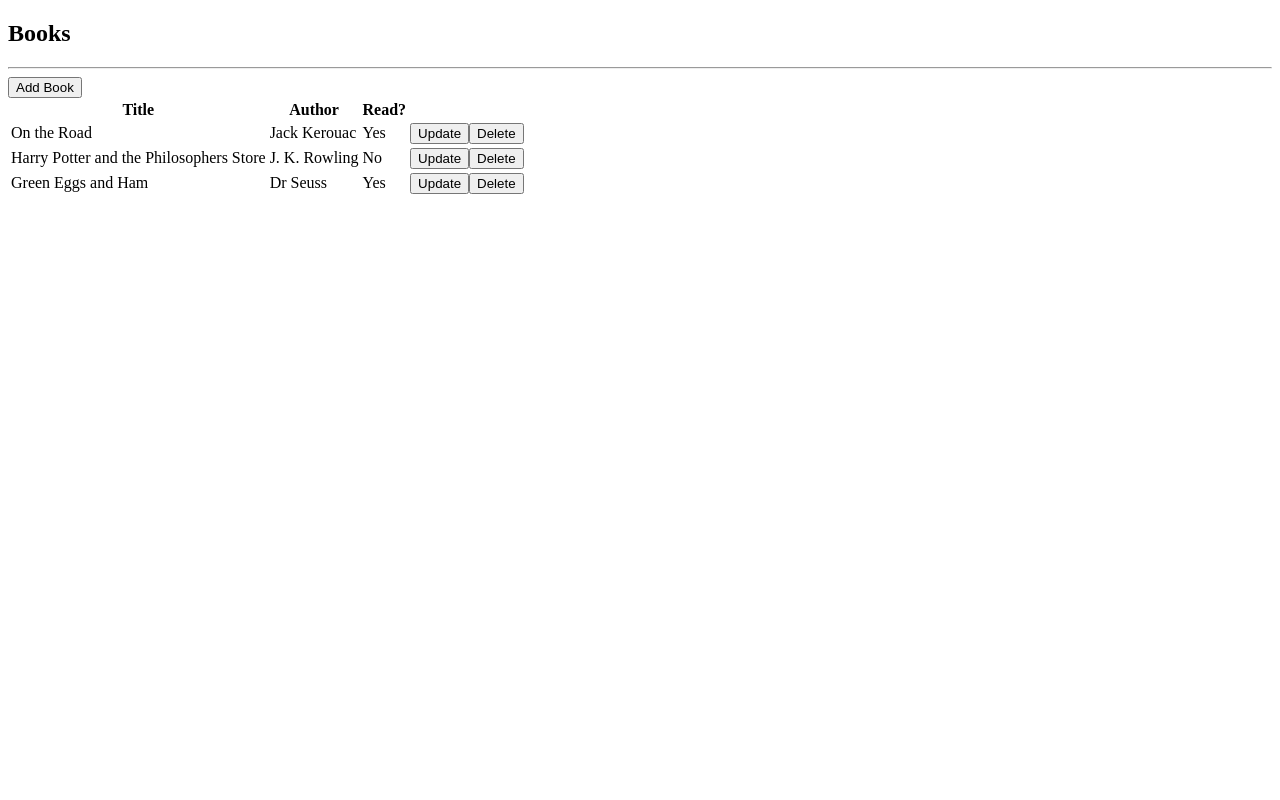
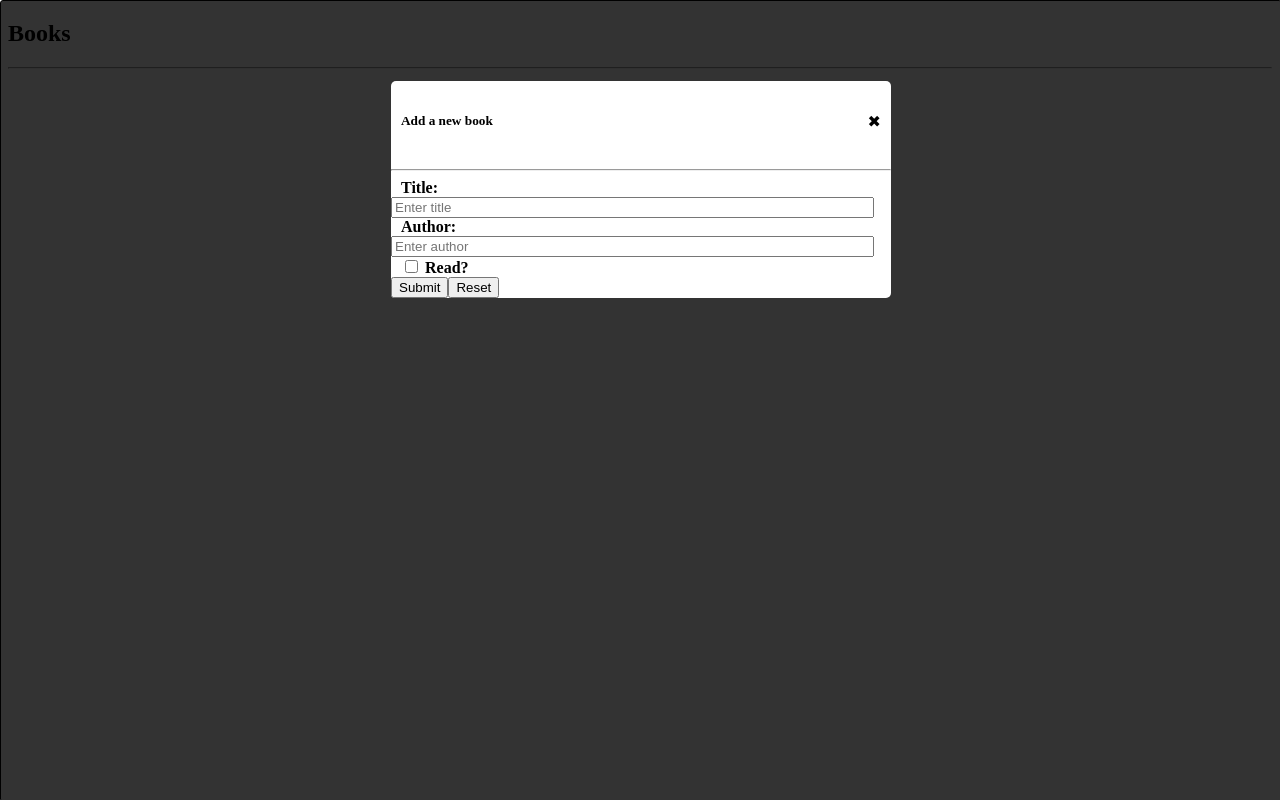
Before and after one commit to Safarov-E/read-the-book, a Vue app: page / in a window 1280 px wide. Built offline with nearby package versions, Linux system fonts and the light colour scheme; the HTML template or start-up script is replaced by a standard one.

Commit message:
Создание модального окна для ввода даннных

```diff
--- a/src/App.vue
+++ b/src/App.vue
@@ -2,17 +2,18 @@
   <div class="container mt-5">
     <h2>Books</h2>
     <hr>
-    <Books></Books>
+    <Form></Form>
   </div>
 </template>
 
 <script>
-import Books from './components/Books'
+//import Books from './components/Books'
+import Form from './components/Form'
 
 export default {
   name: 'App',
   components: {
-    Books
+    Form
   }
 }
 </script>
--- /dev/null
+++ b/src/components/Form.vue
@@ -0,0 +1,61 @@
+<template>
+    <div class="modals">
+        <div class="itemModal">
+            <div class="titleModal">
+                <h5>Add a new book</h5>
+                <span>✖</span>
+            </div>
+            <hr>
+            <div class="form-group">
+                <label for="exampleInputEmail1">Title:</label>
+                <input type="text" class="form-control ml-2" id="exampleInputEmail1" aria-describedby="emailHelp" placeholder="Enter title">
+                <label for="exampleInputEmail1">Author:</label>
+                <input type="text" class="form-control ml-2" id="exampleInputEmail1" aria-describedby="emailHelp" placeholder="Enter author">
+                <label style=""><input type="checkbox"> Read?</label>
+                <div class="pb-3">
+                    <button type="button" class="btn btn-primary mr-2 ml-2">Submit</button>
+                    <button type="button" class="btn btn-danger">Reset</button>
+                </div>
+            </div>
+        </div>
+    </div>
+</template>
+
+<script>
+    export default {
+        name: 'Form'
+    }
+</script>
+<style scoped>
+    .itemModal {
+        width: 500px;
+        background-color: #fff;
+        border-radius: 5px;
+        margin: 10vh auto;
+    }
+    .modals {
+        border: 1px solid black;
+        border-radius: 3px;
+        width: 100%;
+        height: 100%;
+        position: fixed;
+        z-index: 1;
+        left: 0;
+        top: 0;
+        overflow: auto;
+        background-color: rgba(0, 0, 0, 0.8);
+    }
+    .titleModal {
+        display: flex;
+        justify-content: space-between;
+        align-items: center;
+        padding: 10px;
+    }
+    .form-group label {
+        font-weight: bold;
+        padding: 10px;
+    }
+    .form-group input[type="text"] {
+        width: 95%;
+    }
+</style>
```
